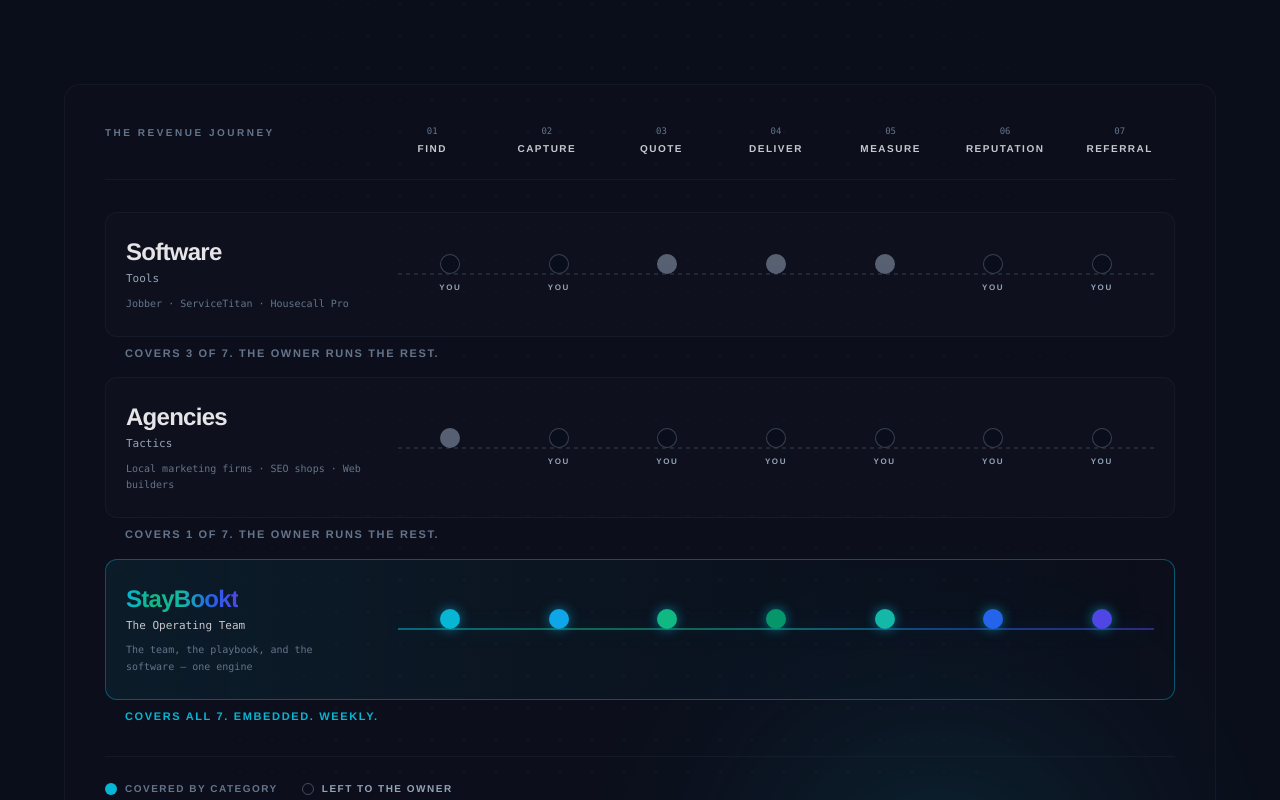
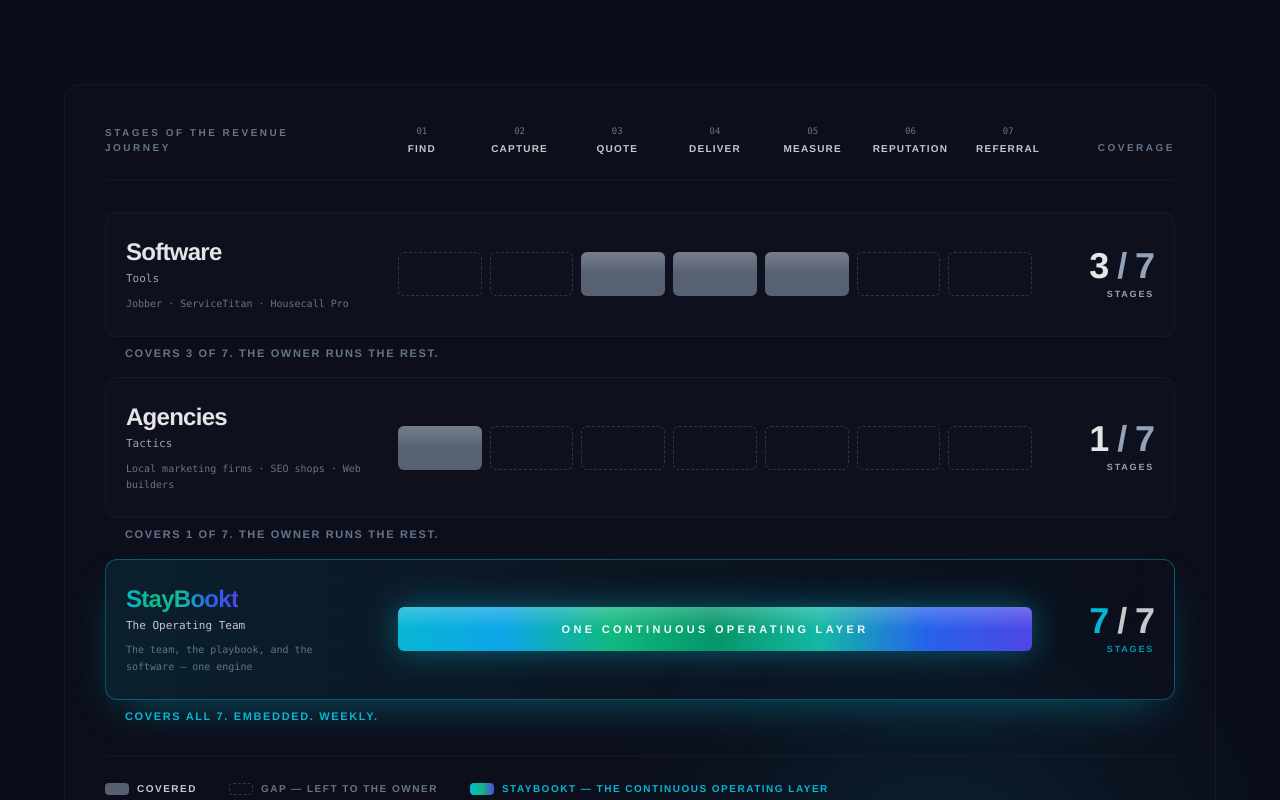
Before and after one commit to staybookt/staybookt-investor, a Next.js app: page / in a window 1280 px wide. Shown: the part 1260-2060 px from the top of the page. Built offline with nearby package versions, Linux system fonts and the light colour scheme.

Commit message:
Add files via upload

```diff
--- a/components/Sections.tsx
+++ b/components/Sections.tsx
@@ -133,33 +133,34 @@ const STAGE_COLORS = [
   '#4F46E5', // 07 REFERRAL
 ];
 
-function CoverageDot({ covered, us, stageColor }: { covered: boolean; us: boolean; stageColor: string }) {
+function CoverageSegment({ covered, us, stageColor, index }: { covered: boolean; us: boolean; stageColor: string; index: number }) {
   return (
-    <div className="flex flex-col items-center">
     <motion.div
-        initial={{ scale: 0, opacity: 0 }}
-        whileInView={{ scale: 1, opacity: 1 }}
-        viewport={{ once: true, margin: '-100px' }}
-        transition={{ duration: 0.5, ease: [0.16, 1, 0.3, 1] }}
-        className="relative"
+      initial={{ opacity: 0, scaleX: 0.6 }}
+      whileInView={{ opacity: 1, scaleX: 1 }}
+      viewport={{ once: true, margin: '-80px' }}
+      transition={{ duration: 0.5, delay: index * 0.05, ease: [0.16, 1, 0.3, 1] }}
+      className="h-9 sm:h-11 rounded-md relative overflow-hidden origin-left"
+      style={{
+        background: covered
+          ? us
+            ? stageColor
+            : 'rgba(148,163,184,0.55)'
+          : 'transparent',
+        border: covered ? 'none' : '1px dashed rgba(148,163,184,0.25)',
+        boxShadow: covered && us ? `0 0 14px ${stageColor}55` : 'none',
+      }}
     >
-        {covered ? (
+      {/* Subtle inner highlight on covered segments */}
+      {covered && (
         <div
-            className={`w-4 h-4 sm:w-5 sm:h-5 rounded-full ${us ? 'shadow-[0_0_12px_rgba(6,182,212,0.6)]' : ''}`}
-            style={{ background: us ? stageColor : 'rgba(148,163,184,0.55)' }}
+          className="absolute inset-0"
+          style={{
+            background: 'linear-gradient(180deg, rgba(255,255,255,0.18) 0%, transparent 50%)',
+          }}
         />
-        ) : (
-          <div className="w-4 h-4 sm:w-5 sm:h-5 rounded-full border border-mute/50 bg-ink" />
       )}
     </motion.div>
-      {/* "YOU" annotation under empty dots — owner burden made literal */}
-      <p
-        className={`text-[8px] tracking-[0.2em] uppercase font-bold mt-2 h-3 ${covered ? 'opacity-0' : 'text-mute-dark'}`}
-        aria-hidden="true"
-      >
-        {covered ? '·' : 'YOU'}
-      </p>
-    </div>
   );
 }
 
@@ -261,36 +262,43 @@ export function CategoryPosition() {
           </p>
         </Reveal>
 
-        {/* ============== Coverage Map ============== */}
+        {/* ============== Coverage Map — segmented bars + count ============== */}
         <div className="relative rounded-2xl border border-divider/40 bg-ink-soft/20 p-6 sm:p-10 mb-24 sm:mb-32 overflow-x-auto">
           <div className="min-w-[820px]">
-            {/* Stage header row — 7 stages across */}
-            <div className="grid grid-cols-[200px_1fr] sm:grid-cols-[240px_1fr] gap-6 sm:gap-8 mb-8 pb-6 border-b border-divider/40">
+            {/* Stage header row — 7 stages across, aligned to bars below */}
+            <div className="grid grid-cols-[240px_1fr_90px] gap-6 sm:gap-8 mb-8 pb-6 border-b border-divider/40 items-end">
               <div>
                 <p className="text-[10px] tracking-[0.25em] uppercase text-mute font-semibold">
-                  The revenue journey
+                  Stages of the revenue journey
                 </p>
               </div>
-              <div className="grid grid-cols-7 gap-1">
+              <div className="grid grid-cols-7 gap-2">
                 {stages.map((s) => (
                   <div key={s.num} className="text-center">
                     <p className="font-mono text-[9px] text-mute mb-1">{s.num}</p>
-                    <p className="text-[9px] sm:text-[10px] tracking-[0.15em] uppercase font-bold text-platinum-soft leading-tight">
+                    <p className="text-[9px] sm:text-[10px] tracking-[0.12em] uppercase font-bold text-platinum-soft leading-tight">
                       {s.name}
                     </p>
                   </div>
                 ))}
               </div>
+              <div className="text-right">
+                <p className="text-[10px] tracking-[0.25em] uppercase text-mute font-semibold">
+                  Coverage
+                </p>
+              </div>
             </div>
 
             {/* Three lanes — Software / Agencies / StayBookt */}
             <div className="space-y-3 sm:space-y-4">
-              {lanes.map((lane, laneIdx) => (
+              {lanes.map((lane, laneIdx) => {
+                const coveredCount = lane.coverage.filter(Boolean).length;
+                return (
                   <Reveal key={lane.name} delay={0.4 + laneIdx * 0.12}>
                     <div
-                    className={`grid grid-cols-[200px_1fr] sm:grid-cols-[240px_1fr] gap-6 sm:gap-8 items-center rounded-xl px-4 sm:px-5 py-5 sm:py-6 border transition-all ${
+                      className={`grid grid-cols-[240px_1fr_90px] gap-6 sm:gap-8 items-center rounded-xl px-4 sm:px-5 py-5 sm:py-6 border transition-all ${
                         lane.us
-                        ? 'border-elec/40 bg-gradient-to-r from-elec/[0.08] via-elec/[0.03] to-transparent'
+                          ? 'border-elec/40 bg-gradient-to-r from-elec/[0.10] via-elec/[0.04] to-transparent shadow-[0_18px_44px_-16px_rgba(6,182,212,0.4)]'
                           : 'border-divider/40 bg-ink-soft/30'
                       }`}
                     >
@@ -307,41 +315,55 @@ export function CategoryPosition() {
                         </p>
                       </div>
 
-                    {/* Right — coverage track with 7 dots */}
-                    <div className="relative">
-                      {/* Background track — continuous gradient for us, dashed for them */}
-                      <div className="absolute top-1/2 left-0 right-0 h-px -translate-y-1/2">
+                      {/* Middle — 7 segments. StayBookt = continuous gradient bar */}
                       {lane.us ? (
+                        <motion.div
+                          initial={{ opacity: 0, scaleX: 0.7 }}
+                          whileInView={{ opacity: 1, scaleX: 1 }}
+                          viewport={{ once: true, margin: '-80px' }}
+                          transition={{ duration: 0.9, ease: [0.16, 1, 0.3, 1] }}
+                          className="relative h-9 sm:h-11 rounded-md overflow-hidden origin-left"
+                          style={{
+                            background:
+                              'linear-gradient(90deg, #06B6D4 0%, #0EA5E9 16.6%, #10B981 33.3%, #059669 50%, #14B8A6 66.6%, #2563EB 83.3%, #4F46E5 100%)',
+                            boxShadow: '0 0 32px rgba(6,182,212,0.45)',
+                          }}
+                        >
                           <div
-                            className="h-full w-full"
+                            className="absolute inset-0"
                             style={{
-                              background: 'linear-gradient(90deg, #06B6D4 0%, #10B981 25%, #14B8A6 50%, #2563EB 75%, #4F46E5 100%)',
-                              boxShadow: '0 0 20px rgba(6,182,212,0.4)',
+                              background: 'linear-gradient(180deg, rgba(255,255,255,0.22) 0%, transparent 50%)',
                             }}
                           />
+                          <p className="absolute inset-0 flex items-center justify-center text-[10px] sm:text-[11px] tracking-[0.3em] uppercase font-bold text-white/95">
+                            One continuous operating layer
+                          </p>
+                        </motion.div>
                       ) : (
-                          <div
-                            className="h-full w-full"
-                            style={{
-                              backgroundImage: 'linear-gradient(90deg, rgba(148,163,184,0.3) 50%, transparent 0)',
-                              backgroundSize: '8px 1px',
-                              backgroundRepeat: 'repeat-x',
-                            }}
-                          />
-                        )}
-                      </div>
-
-                      {/* 7 dots */}
-                      <div className="relative grid grid-cols-7 gap-1">
+                        <div className="grid grid-cols-7 gap-2">
                           {lane.coverage.map((covered, i) => (
-                          <CoverageDot
+                            <CoverageSegment
                               key={i}
                               covered={covered}
-                            us={lane.us}
+                              us={false}
                               stageColor={STAGE_COLORS[i]}
+                              index={i}
                             />
                           ))}
                         </div>
+                      )}
+
+                      {/* Right — coverage count badge */}
+                      <div className="text-right">
+                        <p
+                          className={`font-display text-3xl sm:text-4xl tracking-tight leading-none ${lane.us ? 'text-elec' : 'text-platinum'}`}
+                        >
+                          {coveredCount}
+                          <span className={lane.us ? 'text-platinum-soft' : 'text-mute-dark'}>{' / '}7</span>
+                        </p>
+                        <p className={`text-[9px] tracking-[0.2em] uppercase font-semibold mt-1 ${lane.us ? 'text-elec/80' : 'text-mute-dark'}`}>
+                          stages
+                        </p>
                       </div>
                     </div>
 
@@ -350,18 +372,28 @@ export function CategoryPosition() {
                       {lane.gap}
                     </p>
                   </Reveal>
-              ))}
+                );
+              })}
             </div>
 
             {/* Legend */}
-            <div className="mt-8 pt-6 border-t border-divider/40 flex flex-wrap items-center gap-x-6 gap-y-2 text-[10px] tracking-[0.15em] uppercase font-semibold text-mute">
-              <div className="flex items-center gap-2">
-                <span className="w-3 h-3 rounded-full bg-elec" />
-                <span>Covered by category</span>
+            <div className="mt-8 pt-6 border-t border-divider/40 flex flex-wrap items-center gap-x-8 gap-y-2 text-[10px] tracking-[0.15em] uppercase font-semibold">
+              <div className="flex items-center gap-2 text-platinum-soft">
+                <span className="w-6 h-3 rounded-sm" style={{ background: 'rgba(148,163,184,0.55)' }} />
+                <span>Covered</span>
               </div>
-              <div className="flex items-center gap-2">
-                <span className="w-3 h-3 rounded-full border border-mute/60 bg-transparent" />
-                <span className="text-mute-dark">Left to the owner</span>
+              <div className="flex items-center gap-2 text-mute">
+                <span className="w-6 h-3 rounded-sm border border-dashed border-mute/40" />
+                <span>Gap — left to the owner</span>
+              </div>
+              <div className="flex items-center gap-2 text-elec">
+                <span
+                  className="w-6 h-3 rounded-sm"
+                  style={{
+                    background: 'linear-gradient(90deg, #06B6D4 0%, #10B981 50%, #4F46E5 100%)',
+                  }}
+                />
+                <span>StayBookt — the continuous operating layer</span>
               </div>
             </div>
           </div>
```
Lines whose indentation alone changed are shown as unchanged.
